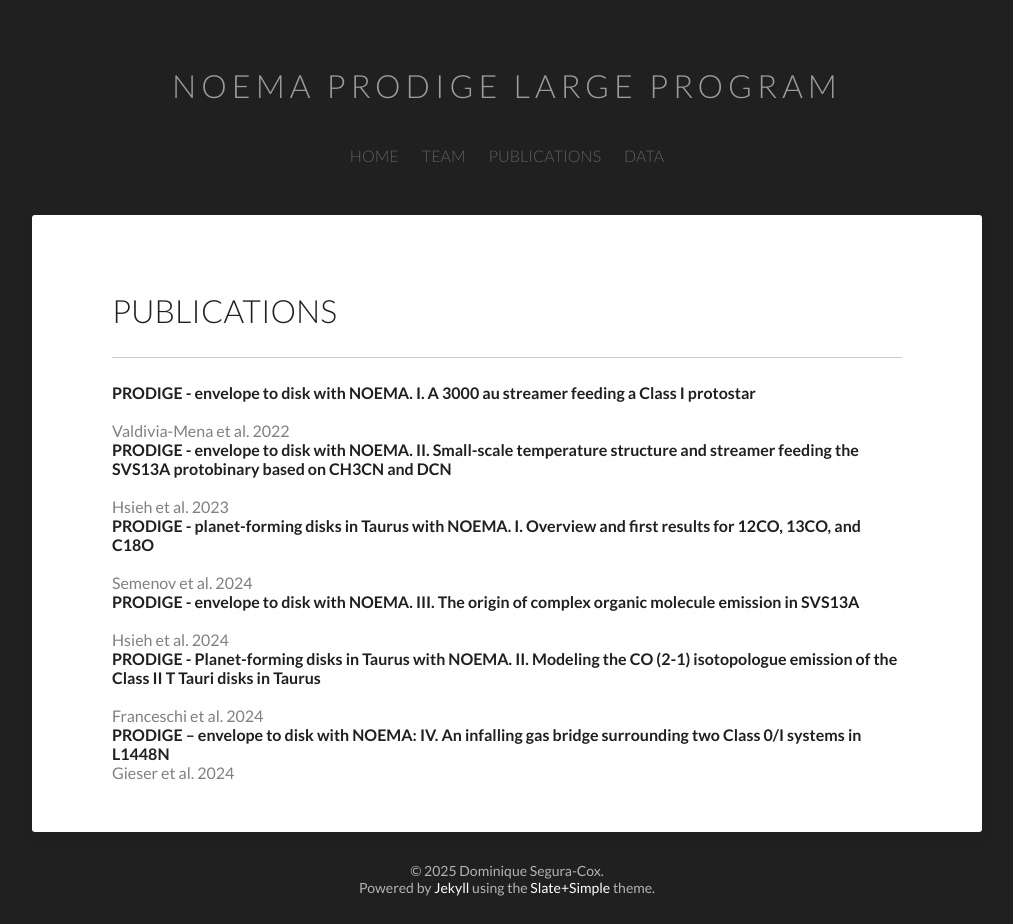
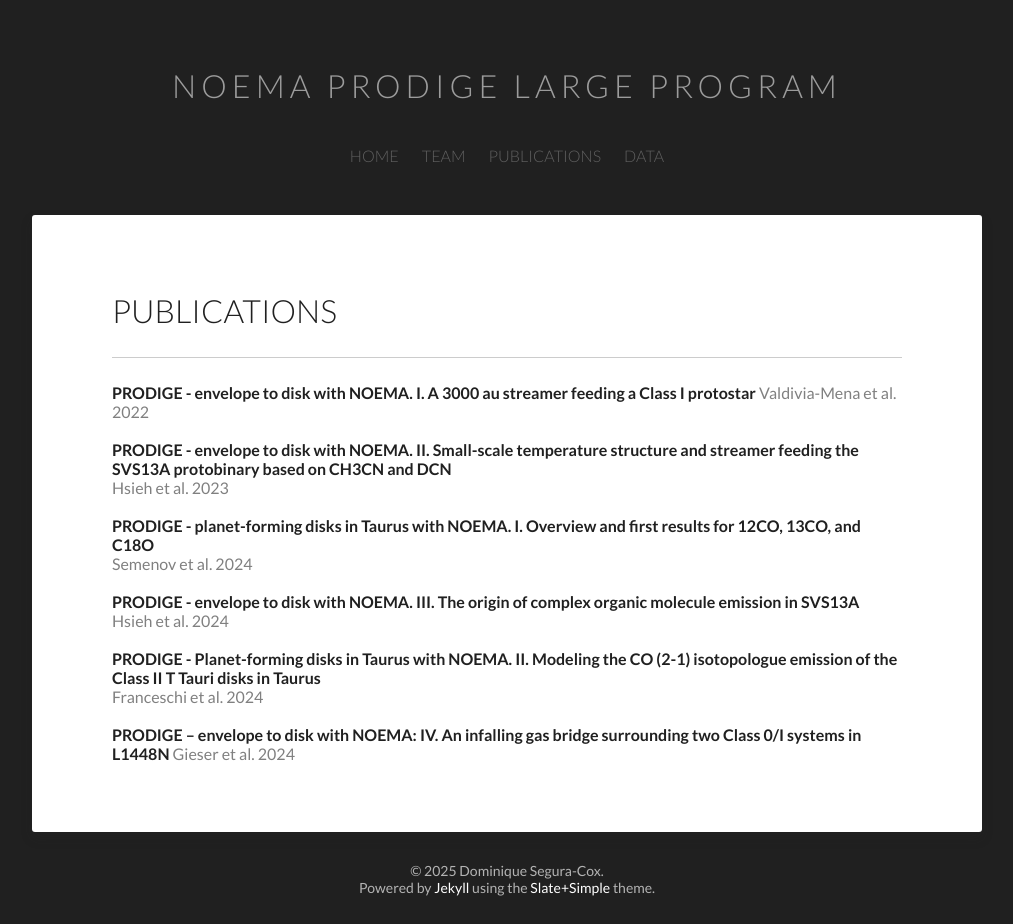
Before and after one commit to NOEMA-PRODIGE/NOEMA-PRODIGE.github.io, a Jekyll site: the page built from tags/index.html, in a window 1280 px wide. Shown: the whole page, without its empty margins (133-1146 px from the left). Built offline with Jekyll 4.4.1, drawn with Linux system fonts in a browser that asks for light colours.

Commit message:
Update index.html

```diff
--- a/tags/index.html
+++ b/tags/index.html
@@ -8,22 +8,22 @@
     </h1>
     <hr>
 
-<b><a href="https://ui.adsabs.harvard.edu/abs/2022A%26A...667A..12V/abstract">PRODIGE - envelope to disk with NOEMA. I. A 3000 au streamer feeding a Class I protostar</a></b><br><br>
-    Valdivia-Mena et al. 2022 <br>
+<b><a href="https://ui.adsabs.harvard.edu/abs/2022A%26A...667A..12V/abstract">PRODIGE - envelope to disk with NOEMA. I. A 3000 au streamer feeding a Class I protostar</a></b>
+    Valdivia-Mena et al. 2022 <br><br>
 
-<b><a href="https://ui.adsabs.harvard.edu/abs/2023A%26A...669A.137H/abstract">PRODIGE - envelope to disk with NOEMA. II. Small-scale temperature structure and streamer feeding the SVS13A protobinary based on CH3CN and DCN</a></b><br><br>
-    Hsieh et al. 2023 <br>
+<b><a href="https://ui.adsabs.harvard.edu/abs/2023A%26A...669A.137H/abstract">PRODIGE - envelope to disk with NOEMA. II. Small-scale temperature structure and streamer feeding the SVS13A protobinary based on CH3CN and DCN</a></b><br>
+    Hsieh et al. 2023 <br><br>
 
-<b><a href="https://ui.adsabs.harvard.edu/abs/2024A%26A...685A.126S/abstract">PRODIGE - planet-forming disks in Taurus with NOEMA. I. Overview and first results for 12CO, 13CO, and C18O</a></b><br><br>
-    Semenov et al. 2024 <br>
+<b><a href="https://ui.adsabs.harvard.edu/abs/2024A%26A...685A.126S/abstract">PRODIGE - planet-forming disks in Taurus with NOEMA. I. Overview and first results for 12CO, 13CO, and C18O</a></b><br>
+    Semenov et al. 2024 <br><br>
 
-<b><a href="https://ui.adsabs.harvard.edu/abs/2024A%26A...686A.289H/abstract">PRODIGE - envelope to disk with NOEMA. III. The origin of complex organic molecule emission in SVS13A </a></b><br><br>
-    Hsieh et al. 2024 <br>
+<b><a href="https://ui.adsabs.harvard.edu/abs/2024A%26A...686A.289H/abstract">PRODIGE - envelope to disk with NOEMA. III. The origin of complex organic molecule emission in SVS13A </a></b><br>
+    Hsieh et al. 2024 <br><br>
 
-<b><a href="https://ui.adsabs.harvard.edu/abs/2024A%26A...687A.174F/abstract">PRODIGE - Planet-forming disks in Taurus with NOEMA. II. Modeling the CO (2-1) isotopologue emission of the Class II T Tauri disks in Taurus </a></b><br><br>
-    Franceschi et al. 2024 <br>
+<b><a href="https://ui.adsabs.harvard.edu/abs/2024A%26A...687A.174F/abstract">PRODIGE - Planet-forming disks in Taurus with NOEMA. II. Modeling the CO (2-1) isotopologue emission of the Class II T Tauri disks in Taurus </a></b><br>
+    Franceschi et al. 2024 <br><br>
 
-<b><a href="https://ui.adsabs.harvard.edu/abs/2024A%26A...692A..55G/abstract">PRODIGE – envelope to disk with NOEMA: IV. An infalling gas bridge surrounding two Class 0/I systems in L1448N</a></b><br>
-    Gieser et al. 2024
+<b><a href="https://ui.adsabs.harvard.edu/abs/2024A%26A...692A..55G/abstract">PRODIGE – envelope to disk with NOEMA: IV. An infalling gas bridge surrounding two Class 0/I systems in L1448N</a></b>
+    Gieser et al. 2024 <br><br>
 
 </article>
```
